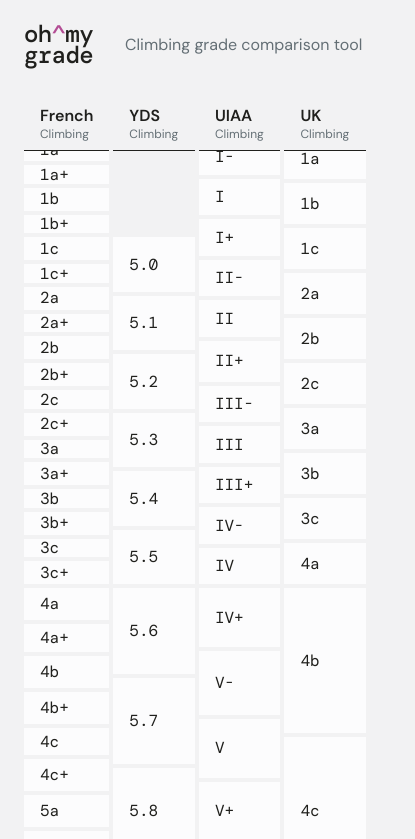
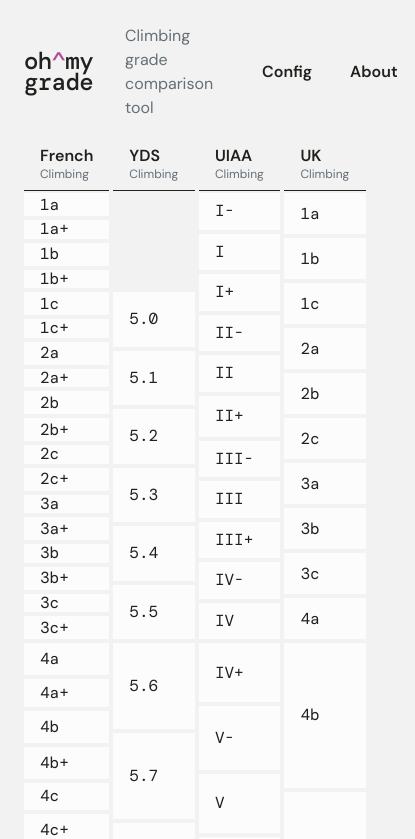
Before and after one commit to adamplesnik/ohmygrade, a React (Vite) app: page / in a window 390 px wide. Shown: the top 839 px of the page, 415 px wide, since content can reach past the window. Built offline with nearby package versions, Linux system fonts and the light colour scheme.

Commit message:
Update table, header

```diff
--- a/src/components/Header.tsx
+++ b/src/components/Header.tsx
@@ -21,7 +21,7 @@ const Header = () => {
       <header className="bg-neutral-background-alt sticky top-0 z-10 flex items-center gap-8 pt-6 pb-4 md:pt-8 lg:pt-10">
         <Logo />
         <div className="text-neutral-foreground-dim flex-1">{t('title')}</div>
-        <div className="hidden justify-end gap-1 md:flex">
+        <div className="flex justify-end gap-1">
           <Button
             onClick={() => {
               closeModals()
--- a/src/components/Table.tsx
+++ b/src/components/Table.tsx
@@ -1,11 +1,10 @@
 import clsx from 'clsx'
-import { Asterisk } from 'lucide-react'
 import { useMemo, useState } from 'react'
 import { useTranslation } from 'react-i18next'
 import { useActiveSystems } from '../context/active-systems/useActiveSystems.ts'
 import gradeSystemsMeta from '../data/gradeSystemsMeta.ts'
 import { grades } from '../data/grades/index.ts'
-import { GRADE_UI_RATIO, LUCIDE_SIZE, LUCIDE_STROKE } from '../helpers/constants.ts'
+import { GRADE_UI_RATIO } from '../helpers/constants.ts'
 import { getGradesBySystem } from '../helpers/grades.ts'
 import { getOverlap, getOverlapClass, getOverlapRatio, getOverlapStrength } from '../helpers/overlaps.ts'
 import { GradeRangeType } from '../types/grade.types.ts'
@@ -36,8 +35,8 @@ const Table = () => {
                   {system.type == 'climb' ? t('type.climb') : t('type.boulder')}
                 </div>
               </div>
-              <div className="font-mono">
-                {(gradesBySystem[system.system] || []).map((grade, index) => {
+
+              {gradesBySystem[system.system].map((grade, index) => {
                 const marginTop = index == 0 ? grade.start : 0
                 const isHovered = hoveredGrade && getOverlap(hoveredGrade, grade) > 0
                 const hoverOverlapRatio = hoveredGrade && getOverlapRatio(hoveredGrade, grade)
@@ -50,25 +49,20 @@ const Table = () => {
                       marginTop: marginTop * GRADE_UI_RATIO,
                     }}
                     key={`${grade}-${grade.start}`}
-                    >
-                      <div
-                        key={grade.value}
                     onMouseEnter={() => setHoveredGrade(grade)}
                     onMouseLeave={() => setHoveredGrade(null)}
                     onClick={() => (isClicked ? setClickedGrade(null) : setClickedGrade(grade))}
                     className={clsx(
-                          'hover:bg-product-container-bright border-y-neutral-background-alt flex h-full cursor-pointer items-center overflow-hidden border-y-2 px-4 transition-colors duration-150',
+                      'hover:bg-product-container-bright border-y-neutral-background-alt relative flex h-full cursor-pointer items-center overflow-hidden border-y-2 px-4 font-mono transition-colors duration-150',
                       getOverlapClass(getOverlapStrength(isHovered, hoverOverlapRatio), 'background'),
                       getOverlapClass(getOverlapStrength(isClicked, clickedOverlapRatio), 'background')
                     )}
                   >
                     <div className="flex-1">{grade.value}</div>
-                        {isClicked && <Asterisk size={LUCIDE_SIZE} strokeWidth={LUCIDE_STROKE} />}
-                      </div>
+                    {isClicked && <div className="absolute top-1/2 right-4 -translate-1/2">*</div>}
                   </div>
                 )
               })}
-              </div>
             </div>
           )
       )}
```
Lines whose indentation alone changed are shown as unchanged.
